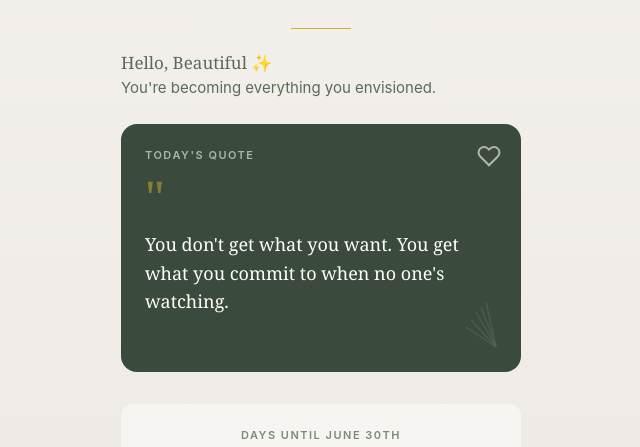
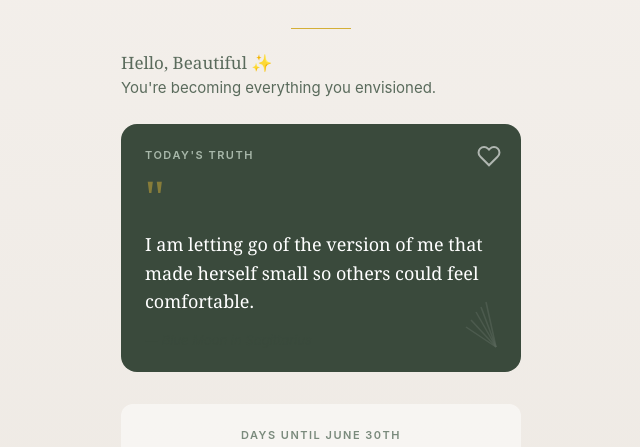
Before and after one commit to claudiadurksen/maychallenge, a plain HTML site: page index.html in a window 1280 px wide. Shown: the part 273-720 px from the top of the page, without its empty margins (319-959 px from the left). Drawn offline with Linux system fonts and the light colour scheme.

Commit message:
Update index.html

```diff
--- a/index.html
+++ b/index.html
@@ -63,7 +63,7 @@
         <div class="divider"></div>
         <p class="greeting"><span style="font-family: Georgia, serif; font-size: 17px;">Hello, Beautiful ✨</span><br>You're becoming everything you envisioned.</p>
         <div class="affirmation-card">
-            <div class="affirmation-label">Today's Quote</div>
+            <div class="affirmation-label">Today's Truth</div>
             <svg class="heart-icon" viewBox="0 0 24 24" fill="none" stroke="#FFFFFF" stroke-width="2"><path d="M20.84 4.61a5.5 5.5 0 0 0-7.78 0L12 5.67l-1.06-1.06a5.5 5.5 0 0 0-7.78 7.78l1.06 1.06L12 21.23l7.78-7.78 1.06-1.06a5.5 5.5 0 0 0 0-7.78z"/></svg>
             <div class="quote-mark">"</div>
             <div class="affirmation-text" id="quote"></div>
@@ -111,34 +111,36 @@
     </div>
     <script>
         const quotes = [
-            { text: "The woman you're becoming costs you people, places, and patterns. Let them go.", author: "Brianna Wiest" },
-            { text: "You don't get what you want. You get what you commit to when no one's watching.", author: "Matthew McConaughey" },
-            { text: "The life you want isn't on the other side of discipline. It is the discipline.", author: "Brianna Wiest" },
-            { text: "Stop romanticizing the version of you that never shows up. Become her instead.", author: "Brianna Wiest" },
-            { text: "Your children don't need a perfect mother. They need a present one who keeps her promises to herself.", author: "Glennon Doyle" },
-            { text: "The work you're avoiding is the exact work that will set you free.", author: "Brianna Wiest" },
-            { text: "You're not behind. You're exactly where choosing comfort over growth has placed you.", author: "Brianna Wiest" },
-            { text: "The woman who waits for the right time waits forever. The woman who starts builds momentum.", author: "Mel Robbins" },
-            { text: "Your future self is built in the decisions you're making right now, not tomorrow.", author: "Matthew McConaughey" },
-            { text: "Stop asking for permission to take up space. Your presence alone is the answer.", author: "Glennon Doyle" },
-            { text: "Discipline isn't punishment. It's self-respect in action.", author: "Brianna Wiest" },
-            { text: "The version of you that your kids will remember isn't the one who looked perfect. It's the one who didn't quit.", author: "Rachel Hollis" },
-            { text: "You can't hate yourself into a version of yourself you love. Start there.", author: "Brianna Wiest" },
-            { text: "The standard you walk past is the standard you accept. Raise it.", author: "David Morrison" },
-            { text: "Most people don't want to change. They want to have already changed. Be different.", author: "James Clear" },
-            { text: "Stop waiting to feel motivated. Motivation is what happens after you start moving.", author: "Mel Robbins" },
-            { text: "The gap between who you are and who you want to be closes the moment you start doing the work.", author: "Brianna Wiest" },
-            { text: "Your kids are learning what commitment looks like by watching you keep promises to yourself.", author: "Glennon Doyle" },
-            { text: "The life you're building in private will eventually become what you live in public.", author: "Matthew McConaughey" },
-            { text: "The magic you're looking for is in the work you're avoiding.", author: "Brianna Wiest" },
-            { text: "Strong women don't have it all together. They just refuse to fall apart when things get hard.", author: "Rachel Hollis" },
-            { text: "Stop waiting for someone to believe in you. Be that someone.", author: "Mel Robbins" },
-            { text: "The choices you made yesterday brought you here. The choices you make today determine where you go next.", author: "Matthew McConaughey" },
-            { text: "Your capacity to change is greater than your current circumstances. Act like it.", author: "Brianna Wiest" },
-            { text: "Being a mother doesn't mean abandoning yourself. It means modeling self-respect for the people watching you closest.", author: "Glennon Doyle" },
-            { text: "The time will pass anyway. You can either spend it wishing or building. Choose.", author: "James Clear" },
-            { text: "You don't need a new opportunity. You need to become the person who's ready when it shows up.", author: "Matthew McConaughey" },
-            { text: "The strongest women aren't the ones who never struggle. They're the ones who show up anyway.", author: "Rachel Hollis" }
+            { text: "I release the story that I have to earn the right to take up space. I was born worthy.", author: "Blue Moon in Sagittarius" },
+            { text: "I am letting go of the version of me that made herself small so others could feel comfortable.", author: "Blue Moon in Sagittarius" },
+            { text: "I release the habit of apologizing for my ambition. My fire is not too much — it is exactly enough.", author: "Blue Moon in Sagittarius" },
+            { text: "I release the fear that if I change, I will lose people who love me. The right ones will rise with me.", author: "Blue Moon in Sagittarius" },
+            { text: "I let go of the belief that rest is laziness. Recovery is part of the work. Rest is sacred.", author: "Blue Moon in Sagittarius" },
+            { text: "I release the need for everyone's approval before I move. My own knowing is enough.", author: "Blue Moon in Sagittarius" },
+            { text: "I let go of the version of me that waited to feel ready. Readiness is built in the doing, not before it.", author: "Blue Moon in Sagittarius" },
+            { text: "I release the guilt of outgrowing relationships, habits, and versions of myself that no longer serve me.", author: "Blue Moon in Sagittarius" },
+            { text: "I let go of the lie that playing it safe is protection. Staying small is its own kind of risk.", author: "Blue Moon in Sagittarius" },
+            { text: "I release the need to explain my healing to people who were comfortable with my wounds.", author: "Blue Moon in Sagittarius" },
+            { text: "I let go of self-doubt dressed up as practicality. My vision is not naive — it is necessary.", author: "Blue Moon in Sagittarius" },
+            { text: "I release the pattern of abandoning myself to keep the peace. My peace is the priority.", author: "Blue Moon in Sagittarius" },
+            { text: "I let go of the timeline I built in fear. The one built in truth looks completely different.", author: "Blue Moon in Sagittarius" },
+            { text: "I release every relationship, habit, and belief that requires me to be less than I am.", author: "Blue Moon in Sagittarius" },
+            { text: "I let go of the idea that I have to have it all figured out before I begin. I begin anyway.", author: "Blue Moon in Sagittarius" },
+            { text: "I release the version of success I inherited from fear. I am building the one that actually feels like mine.", author: "Blue Moon in Sagittarius" },
+            { text: "I let go of performing strength. Real strength looks like asking for help when I need it.", author: "Blue Moon in Sagittarius" },
+            { text: "I release the belief that my body is something to fix. It is something to fuel.", author: "Blue Moon in Sagittarius" },
+            { text: "I let go of the assumption that love means losing myself. Real love requires me fully present.", author: "Blue Moon in Sagittarius" },
+            { text: "I release the habit of dimming my joy because others are struggling. My light is not their burden.", author: "Blue Moon in Sagittarius" },
+            { text: "I let go of the scarcity that taught me to hoard energy and opportunity. I trust abundance.", author: "Blue Moon in Sagittarius" },
+            { text: "I release the version of me that believed she had to suffer to be worthy of the outcome.", author: "Blue Moon in Sagittarius" },
+            { text: "I let go of the comparison that has kept me measuring my path against someone else's journey.", author: "Blue Moon in Sagittarius" },
+            { text: "I release the fear that my ambition makes me a bad mother. My ambition is teaching them everything.", author: "Blue Moon in Sagittarius" },
+            { text: "I let go of proving myself to people who have already decided what I am. I know what I am.", author: "Blue Moon in Sagittarius" },
+            { text: "I release the belief that I have to do this alone. Receiving help is not weakness — it is wisdom.", author: "Blue Moon in Sagittarius" },
+            { text: "I let go of every version of myself that was built to survive instead of thrive.", author: "Blue Moon in Sagittarius" },
+            { text: "I release the old contracts — the ones I never agreed to but carried anyway. They are not mine to keep.", author: "Blue Moon in Sagittarius" },
+            { text: "I let go of the war with my own body, my own mind, my own timeline. I choose alliance instead.", author: "Blue Moon in Sagittarius" },
+            { text: "Under this Blue Moon, I release what has been. I step fully and finally into who I am becoming.", author: "Blue Moon in Sagittarius" }
         ];
         const affirmations = [
             "I am becoming the woman who shows up, no matter what.",
```
